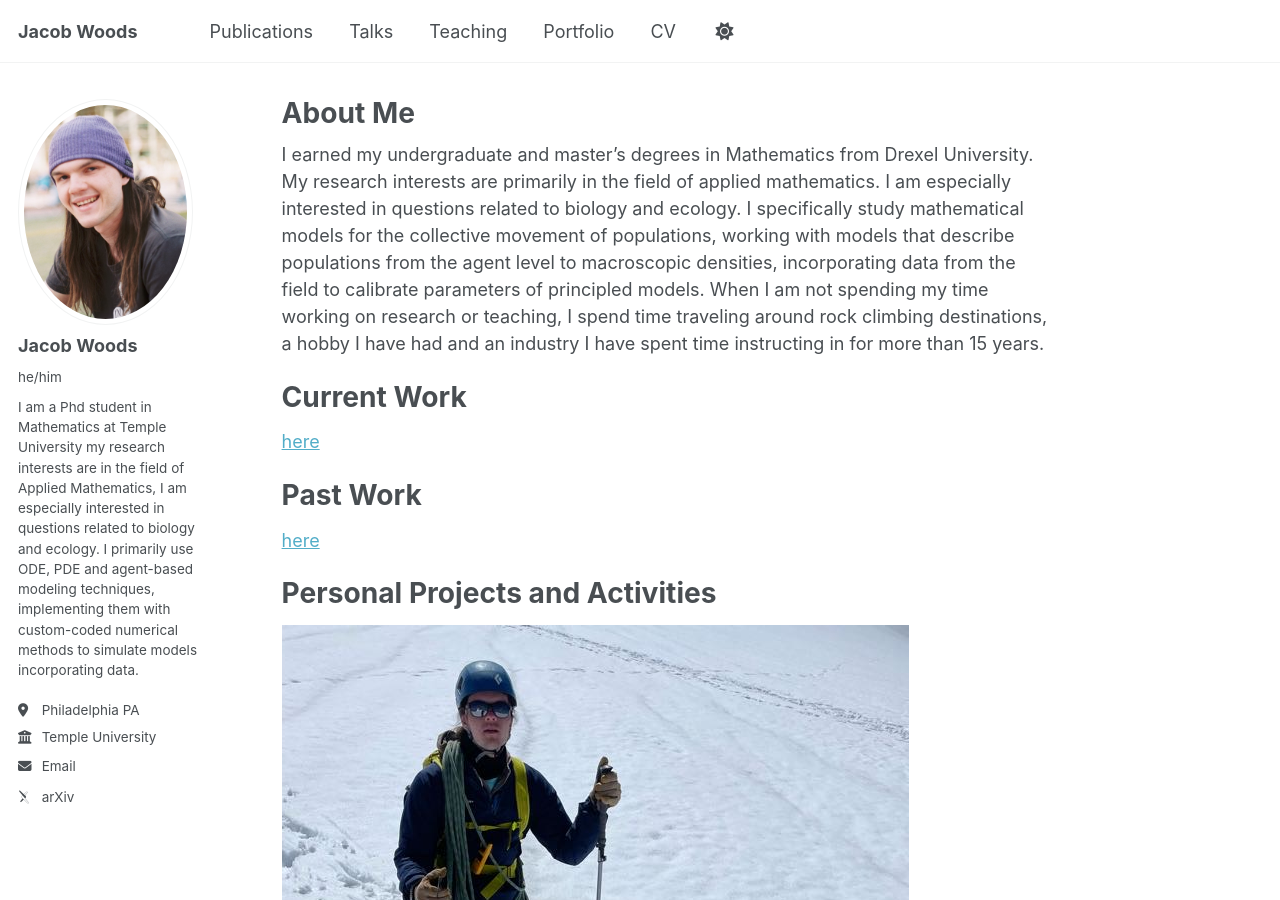
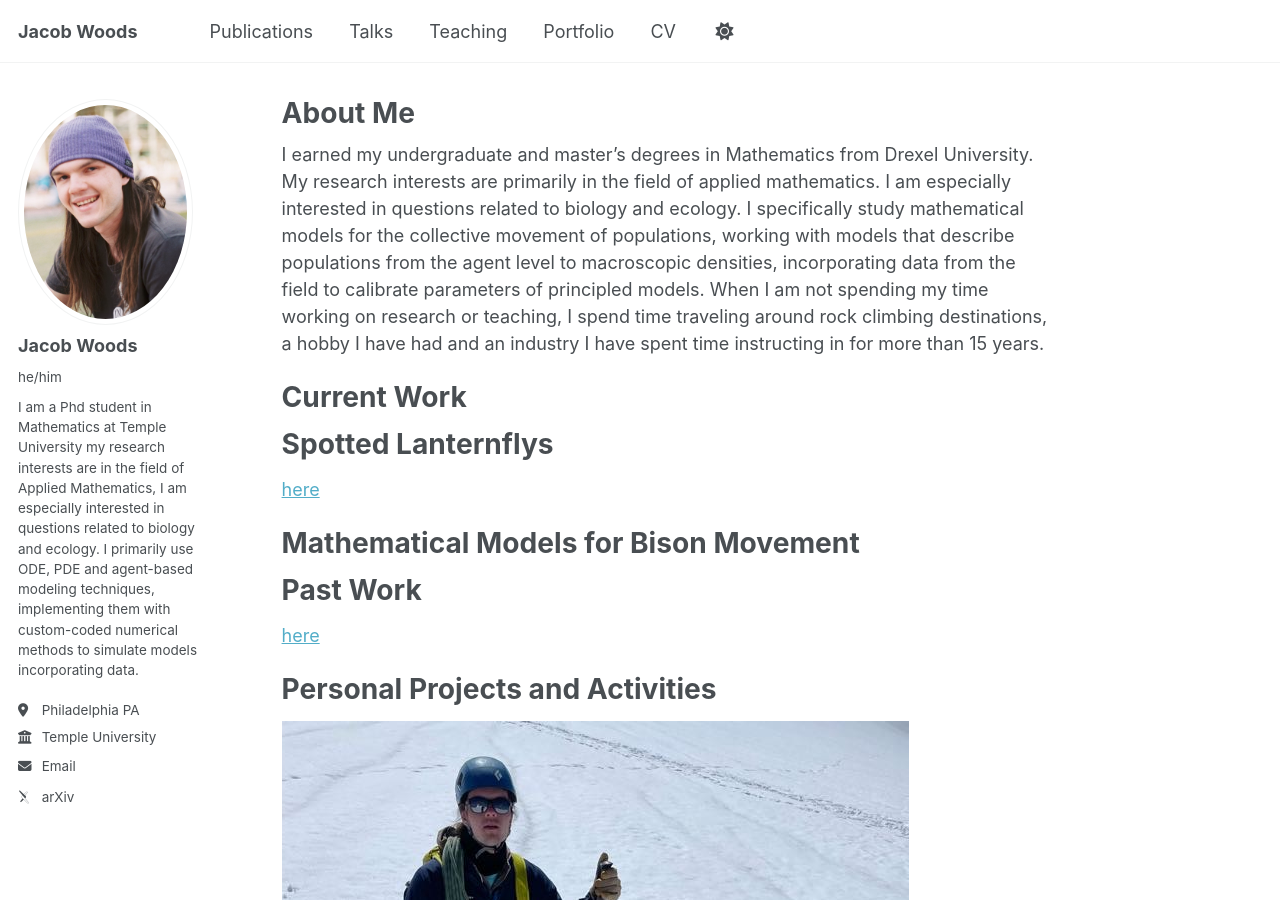
Before and after one commit to JacobWoods/JacobWoods.github.io, a Jekyll site: the page built from _pages/about.md, in a window 1280 px wide and 900 px high. Built offline with Jekyll 4.4.1, drawn with Linux system fonts in a browser that asks for light colours; some web fonts are replaced.

Commit message:
Update about.md

```diff
--- a/_pages/about.md
+++ b/_pages/about.md
@@ -12,7 +12,13 @@ I earned my undergraduate and master's degrees in Mathematics from Drexel Univer
 Current Work
 ======
 
+Spotted Lanternflys
+=====
 [here](https://www.siam.org/publications/siam-news/articles/predicting-the-spread-and-establishment-potential-of-spotted-lanternflies/)
+
+Mathematical Models for Bison Movement
+=====
+
 
 
 Past Work
```
